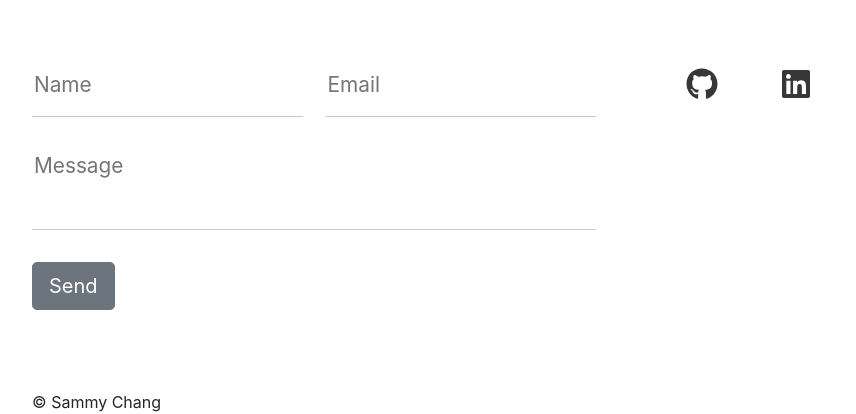
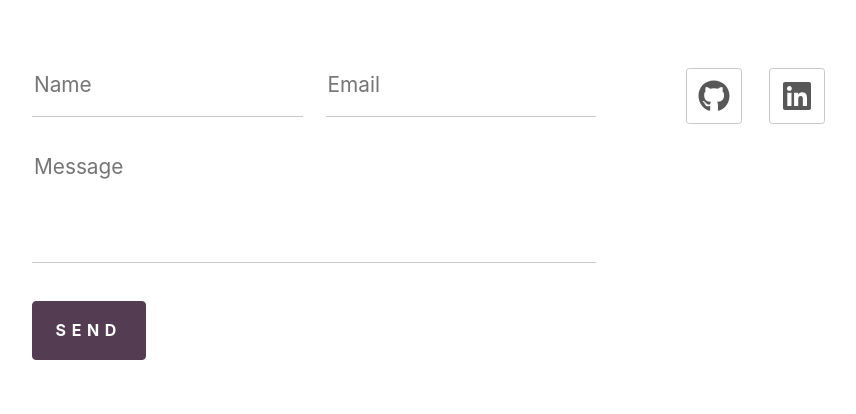
Before and after one commit to schang1146/schang1146.github.io, a React (Create React App) app: page / in a window 1280 px wide. Shown: the part 875-1289 px from the top of the page, without its empty margins (160-1016 px from the left). Built offline with nearby package versions, Linux system fonts and the light colour scheme; no server answers.

Commit message:
added border around social media icons; updating form with textarea

```diff
--- a/src/components/Contact/Contact.js
+++ b/src/components/Contact/Contact.js
@@ -13,30 +13,37 @@ import { Button } from 'reactstrap';
 import './Contact.scss';
 
 class Contact extends Component {
+    sendMsg(e) {
+        e.preventDefault();
+        console.log('submit');
+    }
+
     render() {
         return (
             <div id='contact' className='contact-wrapper'>
                 <div className='contact-left'>
                     <h2 className='contact-title'>GET IN TOUCH</h2>
-                    <form className='contact-form'>
+                    <form className='contact-form' onSubmit={(e) => console.log('hello')}>
                         <span className='contact-form-top'>
                             <input type='text' name='yourName' id='yourName' placeholder='Name' />
                             <input type='email' name='yourEmail' id='yourEmail' placeholder='Email' />
                         </span>
                         <span className='contact-form-bottom'>
-                            <input type='textarea' name='yourMessage' id='yourMessage' placeholder='Message' />
+                            <textarea name='yourMessage' id='yourMessage' placeholder='Message' />
                         </span>
-                        <Button size='lg'>Send</Button>
+                        <Button className='custom-btn' onClick={(e) => this.sendMsg(e)}>
+                            SEND
+                        </Button>
                     </form>
                 </div>
                 <div className='contact-right'>
                     <h2 className='contact-title'>FOLLOW</h2>
                     <div className='contact-social-media'>
                         <a className='icon' href='https://www.github.com/schang1146/' target='_blank' rel='noopener noreferrer'>
-                            <FontAwesomeIcon icon={faGithub} className='icon' size='2x' />
+                            <FontAwesomeIcon icon={faGithub} size='2x' />
                         </a>
                         <a className='icon' href='https://www.linkedin.com/in/sammy-chang/' target='_blank' rel='noopener noreferrer'>
-                            <FontAwesomeIcon icon={faLinkedin} className='icon' size='2x' />
+                            <FontAwesomeIcon icon={faLinkedin} size='2x' />
                         </a>
                     </div>
                 </div>
--- a/src/components/Contact/Contact.scss
+++ b/src/components/Contact/Contact.scss
@@ -1,4 +1,5 @@
-input {
+input,
+textarea {
     width: 48%;
     border: none;
     border-bottom: 1px #c9c9c9 solid;
@@ -11,6 +12,11 @@ input {
     &:focus {
         border-bottom: 1px #f55951 solid;
     }
+}
+
+textarea {
+    resize: none;
+    overflow: hidden;
 }
 
 .contact-wrapper {
@@ -67,6 +73,17 @@ input {
                     padding-bottom: 3rem;
                 }
             }
+
+            .custom-btn {
+                height: 3.7rem;
+                width: 7.1rem;
+
+                font-weight: bold;
+                letter-spacing: 0.35rem;
+
+                background-color: #543c52;
+                border-color: #543c52;
+            }
         }
     }
 
@@ -82,7 +99,19 @@ input {
             align-items: flex-start;
 
             .icon {
-                margin-right: 2rem;
+                width: 3.5rem;
+                height: 3.5rem;
+                border: 1px #c9c9c9 solid;
+                border-radius: 0.2rem;
+
+                color: #585858;
+
+                display: flex;
+                flex-direction: row;
+                justify-content: center;
+                align-items: center;
+
+                margin-right: 1.7rem;
             }
         }
     }
```
